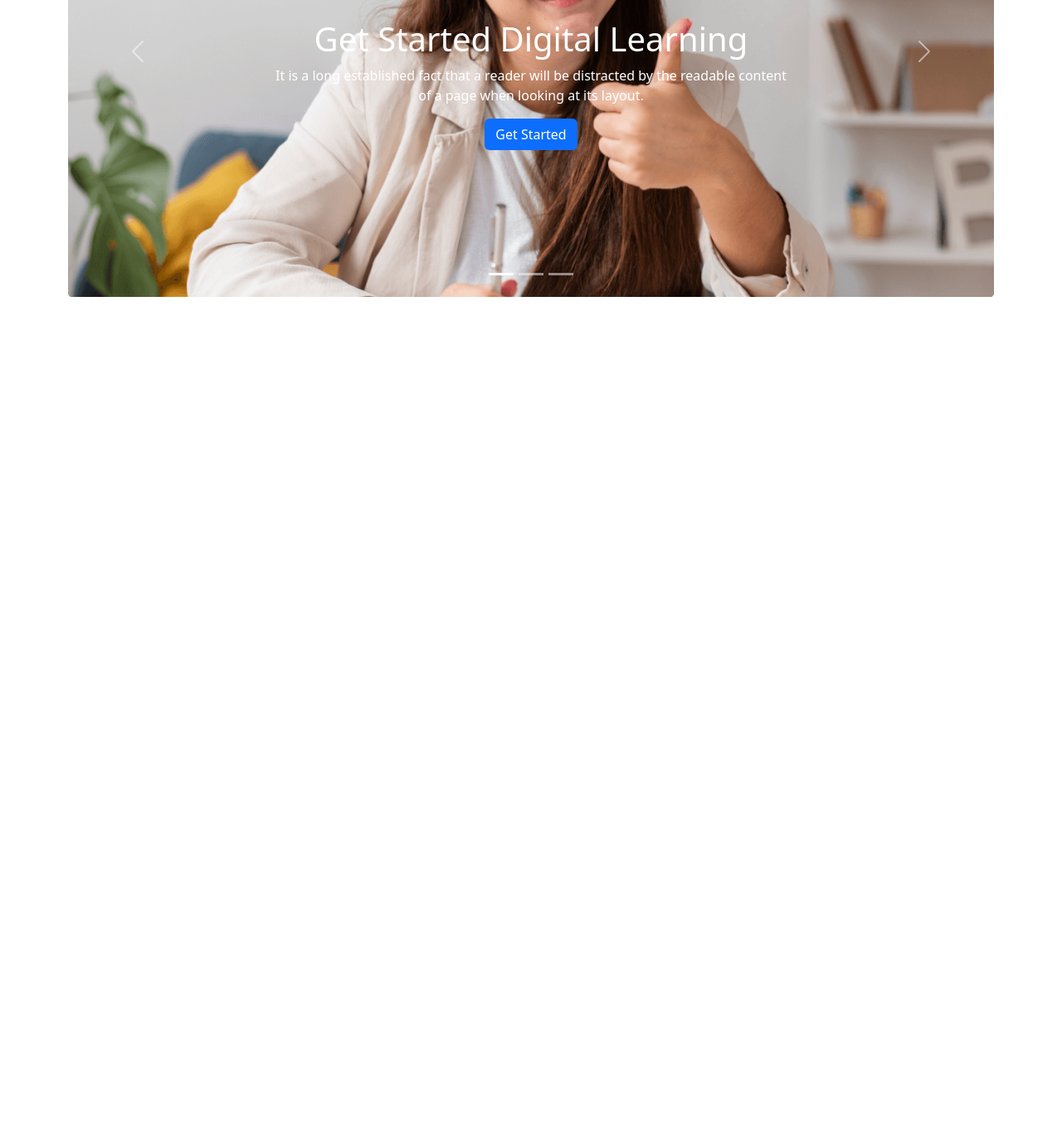
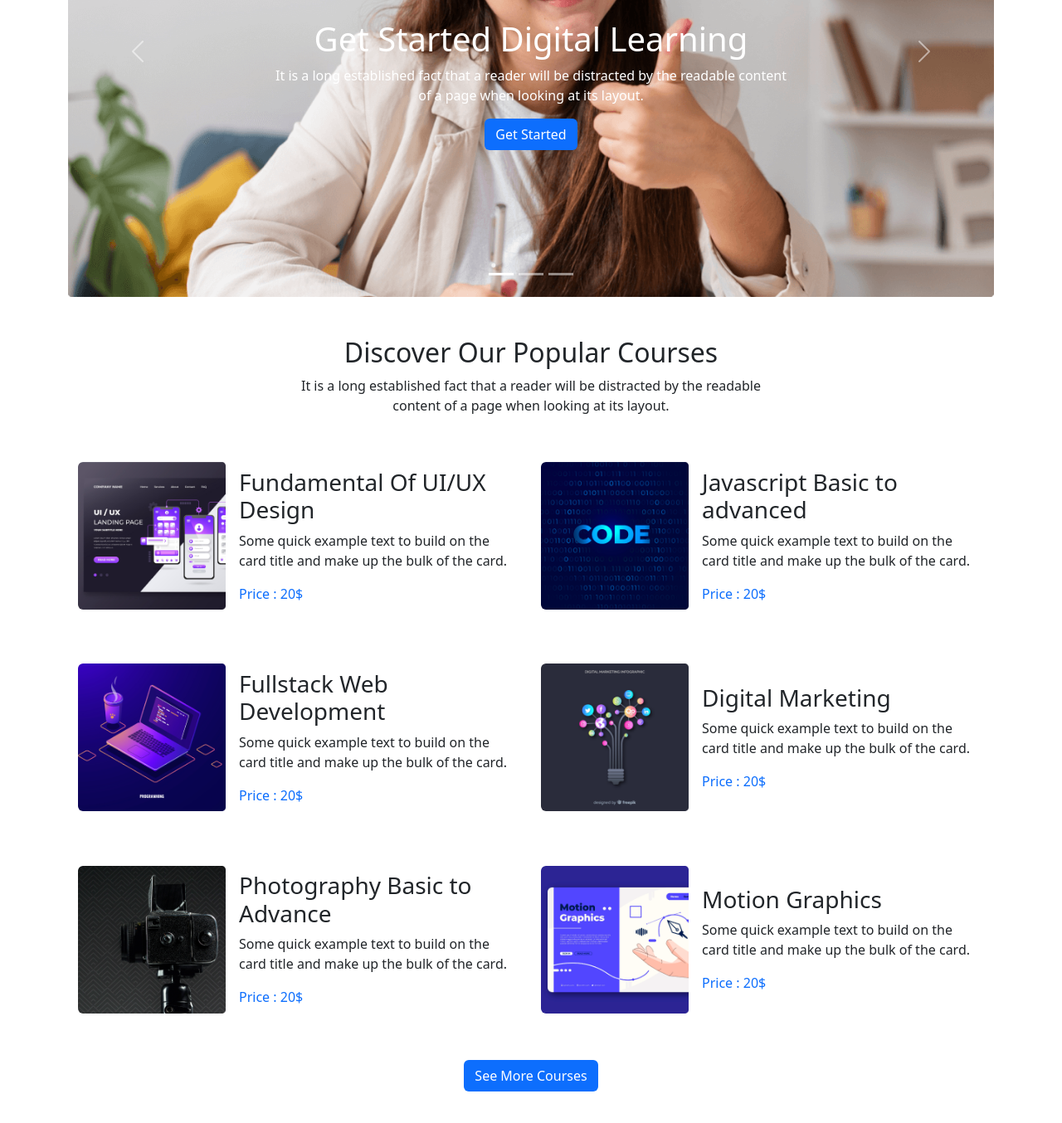
Before and after one commit to Kamrul-hasan1/My-edTech, a plain HTML site: page index.html in a window 1280 px wide. Shown: the part 354-1708 px from the top of the page at 83% size. Before the commit the page ends 800 px from the top, so only its background shows below. Drawn offline with nearby package versions, Linux system fonts and the light colour scheme.

Commit message:
course section added

```diff
--- a/css/style.css
+++ b/css/style.css
@@ -2,6 +2,3 @@
     position: absolute;
     top: 40%;
 }
-.slider-img{
-    opacity: 60% black;
-}
--- a/index.html
+++ b/index.html
@@ -95,6 +95,109 @@
               </button>
             </div>
           </section>
+          <!-- Slider End -->
+
+          <!-- Course Section Start -->
+          <section class="mt-5">
+            <div class="text-center mb-5">
+              <h2>Discover Our Popular Courses</h2>
+              <p>It is a long established fact that a reader will be distracted by the readable <br>
+                content of a page when looking at its layout.</p>
+            </div>
+            <!-- Course Start -->
+            <div class="container">
+              <div class="row">
+                <div class=" col-lg-6 col-md-12 d-flex col-sm- align-items-center mb-5">
+                  <div class="col-md-4">
+                    <img src="images/course/course-1.png" class="img-fluid rounded-start" alt="...">
+                  </div>
+                  <div class="col-md-8">
+                    <div class="card-body p-3">
+                      <h3 class="card-title mb-2">Fundamental Of UI/UX Design</h3>
+                      <p class="card-text">Some quick example text to build on the card title
+                       and make up the bulk of the card.</p>
+                      <p class="card-text"> <span class=" text-primary"> Price : 20$</span></p>
+                    </div>
+                  </div>
+
+                  </div>
+                <div class=" col-lg-6 col-md-12 d-flex align-items-center mb-5">
+                  <div class="col-md-4">
+                    <img src="images/course/course-2.png" class="img-fluid rounded-start" alt="...">
+                  </div>
+                  <div class="col-md-8">
+                    <div class="card-body p-3">
+                      <h3 class="card-title mb-2">Javascript Basic to advanced</h3>
+                      <p class="card-text">Some quick example text to build on the card title
+                       and make up the bulk of the card.</p>
+                      <p class="card-text"> <span class=" text-primary"> Price : 20$</span></p>
+                    </div>
+                  </div>
+
+                  </div>
+                <div class=" col-lg-6 col-md-12 d-flex align-items-center mb-5">
+                  <div class="col-md-4">
+                    <img src="images/course/course-3.png" class="img-fluid rounded-start" alt="...">
+                  </div>
+                  <div class="col-md-8">
+                    <div class="card-body p-3">
+                      <h3 class="card-title mb-2">Fullstack Web Development</h3>
+                      <p class="card-text">Some quick example text to build on the card title
+                       and make up the bulk of the card.</p>
+                      <p class="card-text"> <span class=" text-primary"> Price : 20$</span></p>
+                    </div>
+                  </div>
+
+                  </div>
+                <div class=" col-lg-6 col-md-12 d-flex align-items-center mb-5">
+                  <div class="col-md-4">
+                    <img src="images/course/course-4.png" class="img-fluid rounded-start" alt="...">
+                  </div>
+                  <div class="col-md-8">
+                    <div class="card-body p-3">
+                      <h3 class="card-title mb-2">Digital Marketing</h3>
+                      <p class="card-text">Some quick example text to build on the card title
+                       and make up the bulk of the card.</p>
+                      <p class="card-text"> <span class=" text-primary"> Price : 20$</span></p>
+                    </div>
+                  </div>
+
+                  </div>
+                <div class=" col-lg-6 col-md-12 d-flex align-items-center mb-5">
+                  <div class="col-md-4">
+                    <img src="images/course/course-5.png" class="img-fluid rounded-start" alt="...">
+                  </div>
+                  <div class="col-md-8">
+                    <div class="card-body p-3">
+                      <h3 class="card-title mb-2">Photography Basic to Advance</h3>
+                      <p class="card-text">Some quick example text to build on the card title
+                       and make up the bulk of the card.</p>
+                      <p class="card-text"> <span class=" text-primary"> Price : 20$</span></p>
+                    </div>
+                  </div>
+
+                  </div>
+                <div class=" col-lg-6 col-md-12 d-flex align-items-center mb-5">
+                  <div class="col-md-4">
+                    <img src="images/course/course-6.png" class="img-fluid rounded-start" alt="...">
+                  </div>
+                  <div class="col-md-8">
+                    <div class="card-body p-3">
+                      <h3 class="card-title mb-2">Motion Graphics</h3>
+                      <p class="card-text">Some quick example text to build on the card title
+                       and make up the bulk of the card.</p>
+                      <p class="card-text"> <span class=" text-primary"> Price : 20$</span></p>
+                    </div>
+                  </div>
+
+                  </div>
+                  <a href="#" class=" text-center mb-5"> <button class=" btn bg-primary text-white "> See More Courses</button></a>
+
+              </div>
+            </div>
+          <!-- Course Section End -->
+
+
 
     <!-- Bootstrap JS Link-Up -->
     <script src="https://cdn.jsdelivr.net/npm/bootstrap@5.2.0/dist/js/bootstrap.bundle.min.js"></script>
```
